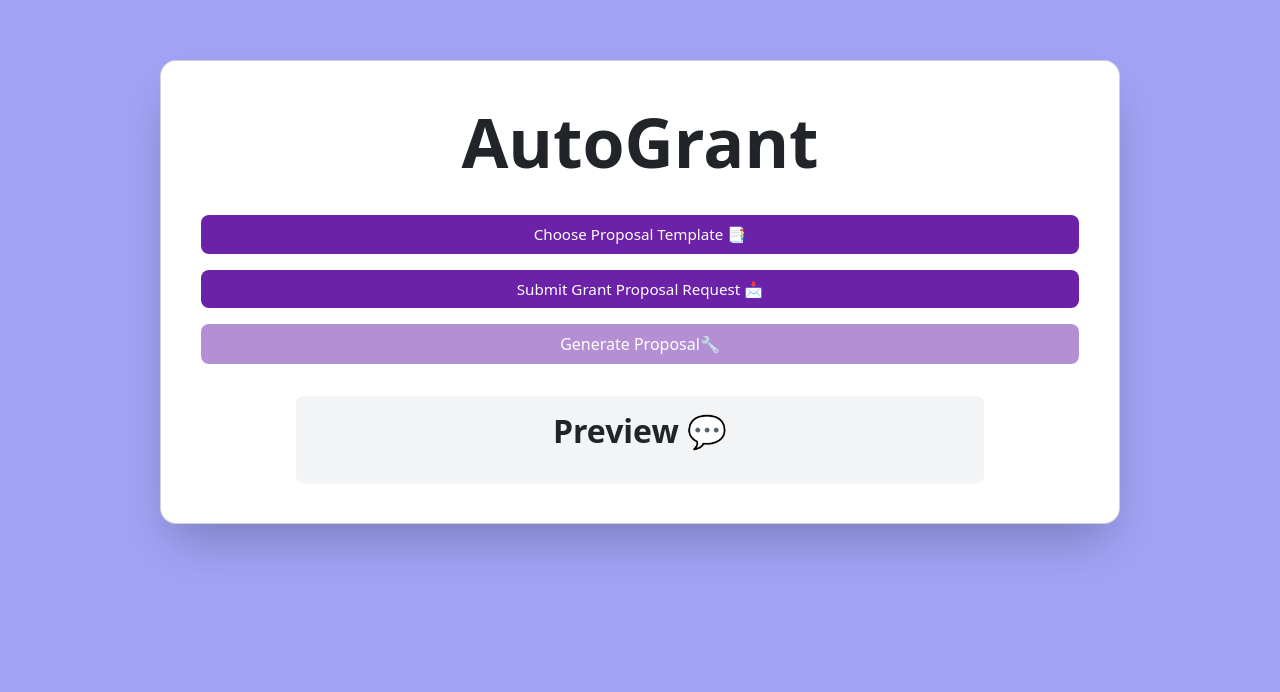
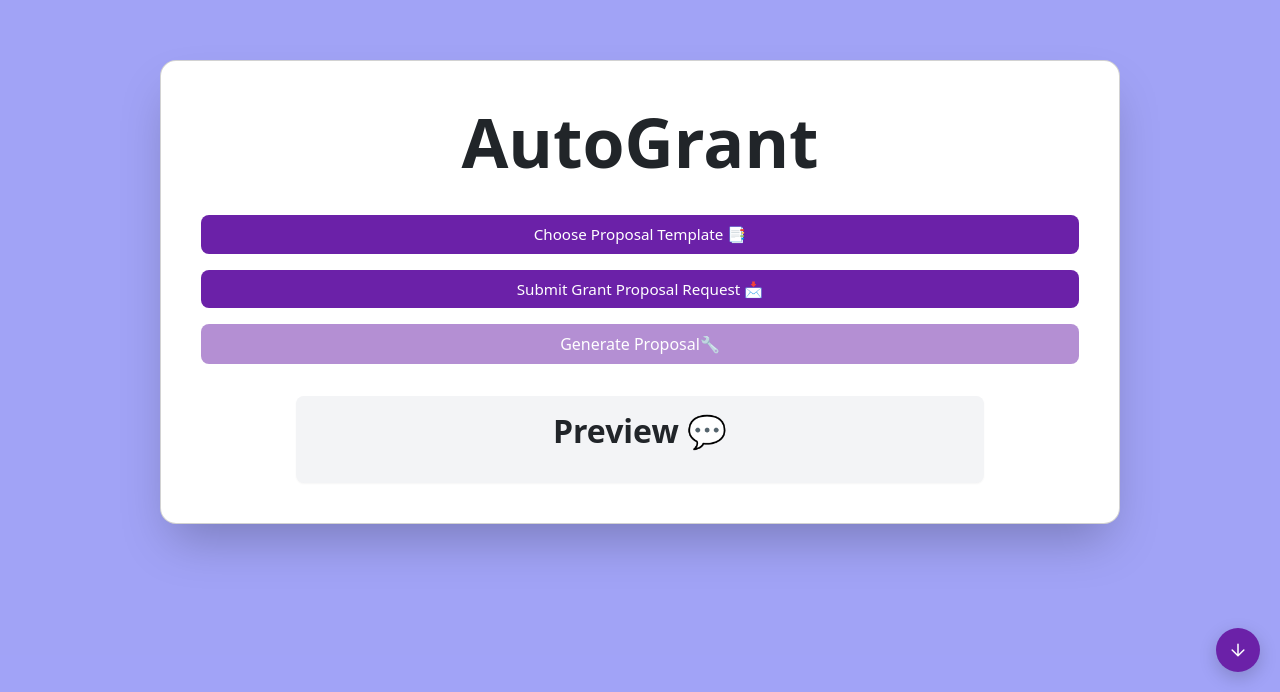
Before and after one commit to HuedCode88/Shark-Byte-2025, a React (Vite) app in the folder chungus/: page / in a window 1280 px wide. Shown: the part 108-800 px from the top of the page. Built offline with nearby package versions, Linux system fonts and the light colour scheme.

Commit message:
Button added

```diff
--- a/chungus/src/App.tsx
+++ b/chungus/src/App.tsx
@@ -1,6 +1,7 @@
 import MoneyInput from "./Components/FundingInput";
 import PdfUploader from "./Components/PdfUploader";
 import PdfTitle from "./Components/Header";
+import ScrollToBottomButton from "./Components/ScrollToBottomButton";
 import "./App.css";
 
 export default function App() {
@@ -10,6 +11,11 @@ export default function App() {
         <PdfTitle />
         <PdfUploader />
       </div>
+      {/* sentinel element at the bottom of the page for precise scrolling */}
+      <div id="page-bottom" style={{ width: 0, height: 0 }} />
+
+      {/* floating button that scrolls to the bottom */}
+      <ScrollToBottomButton targetId="page-bottom" />
     </div>
   );
 }
```
